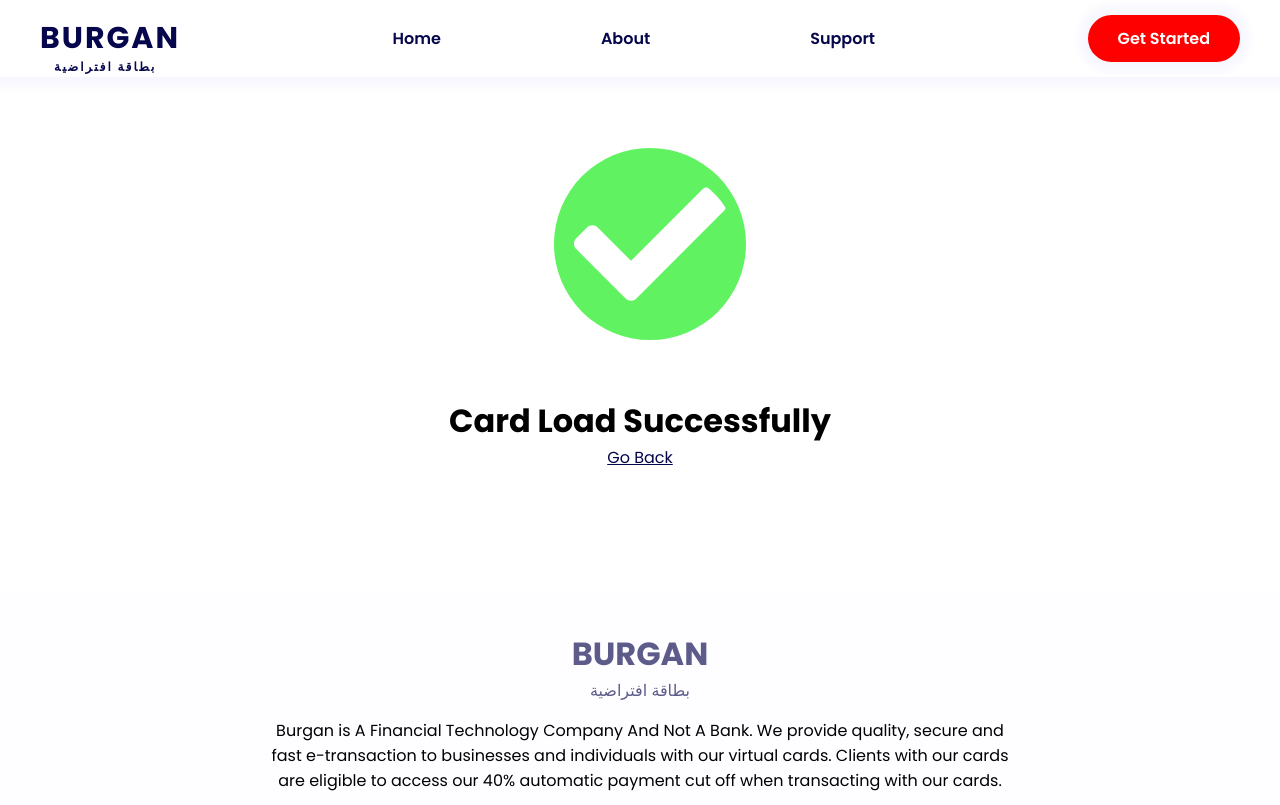
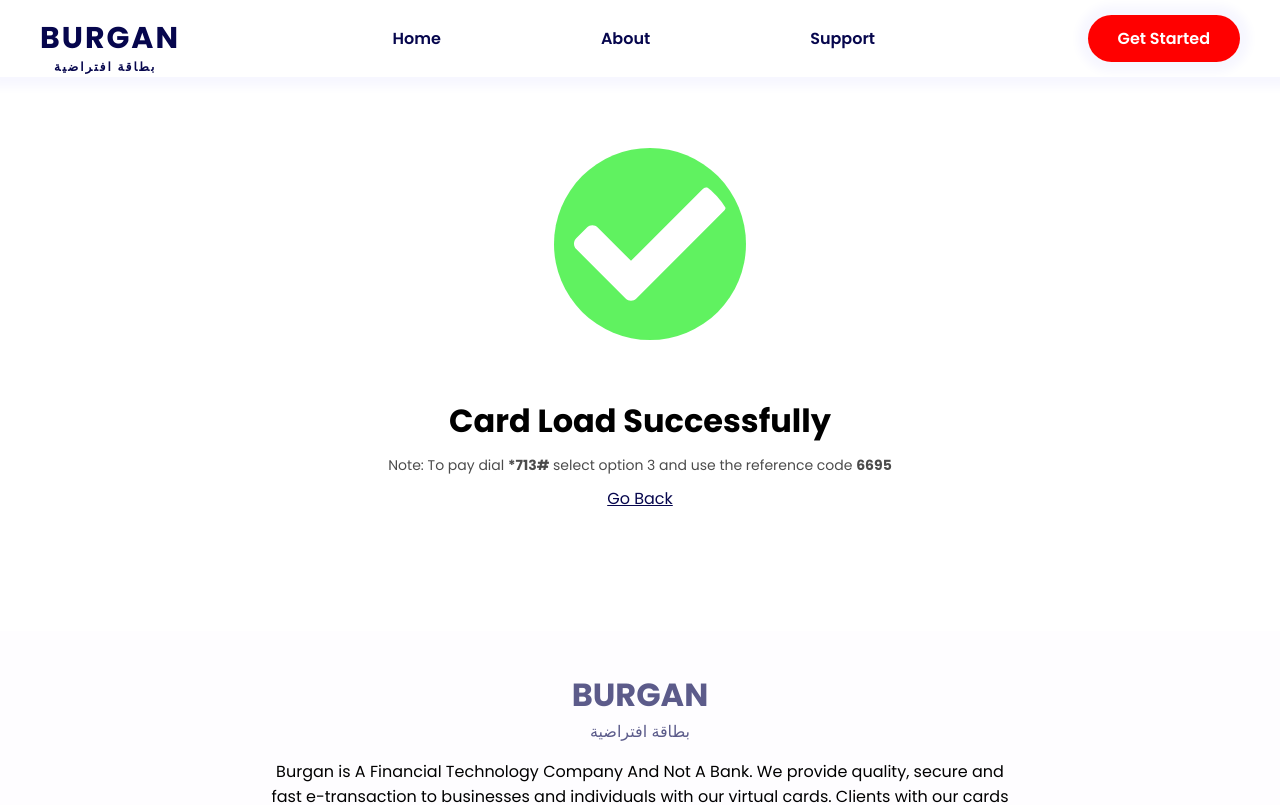
Before and after one commit to Kwarto/burgan, a React (Create React App) app: page /loadsuccess in a window 1280 px wide. Shown: the top 805 px of the page. Built offline with nearby package versions, Linux system fonts and the light colour scheme.

Commit message:
finial changes

```diff
--- a/src/components/loadsuccess/LoadSuccess.jsx
+++ b/src/components/loadsuccess/LoadSuccess.jsx
@@ -9,6 +9,7 @@ function BuxPaySuccess() {
           <SIcon><FaCheck className='success'/></SIcon>
           <SuccessText>
             <h1>Card Load Successfully</h1>
+            <p>Note: To pay dial <strong>*713#</strong> select option 3 and use the reference code <strong>6695</strong></p>
             <a href="/">Go Back</a>
           </SuccessText>
        </LoadSuccessContainer>
--- a/src/components/loadsuccess/LoadSuccessElement.jsx
+++ b/src/components/loadsuccess/LoadSuccessElement.jsx
@@ -42,7 +42,11 @@ export const SuccessText = styled.div`
     color: var(--text-color-t);
   }
 
-
+ p{
+   font-size: 14px;
+   padding: 10px 0;
+   opacity: 0.70;
+ }
 
  @media screen and (max-width: 1024px){
    h1{
--- a/src/components/navbar/NavBarElement.jsx
+++ b/src/components/navbar/NavBarElement.jsx
@@ -14,6 +14,7 @@ export const NavBarWrapper = styled.div`
  align-items: center;
  button{
   background: #fff;
+  color: black;
   cursor: pointer;
   display: none;
   .burger-ico{
```
